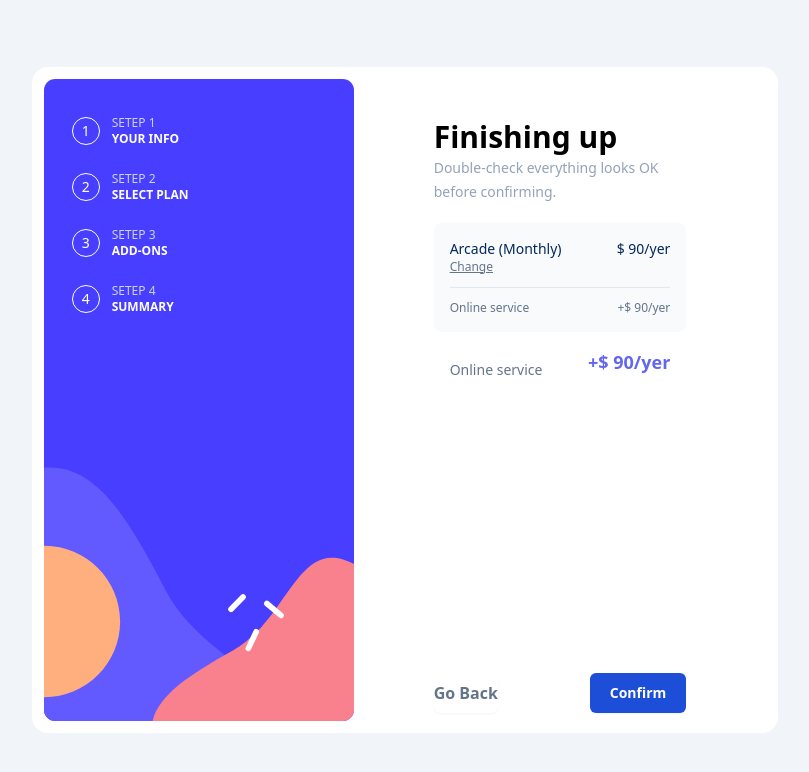
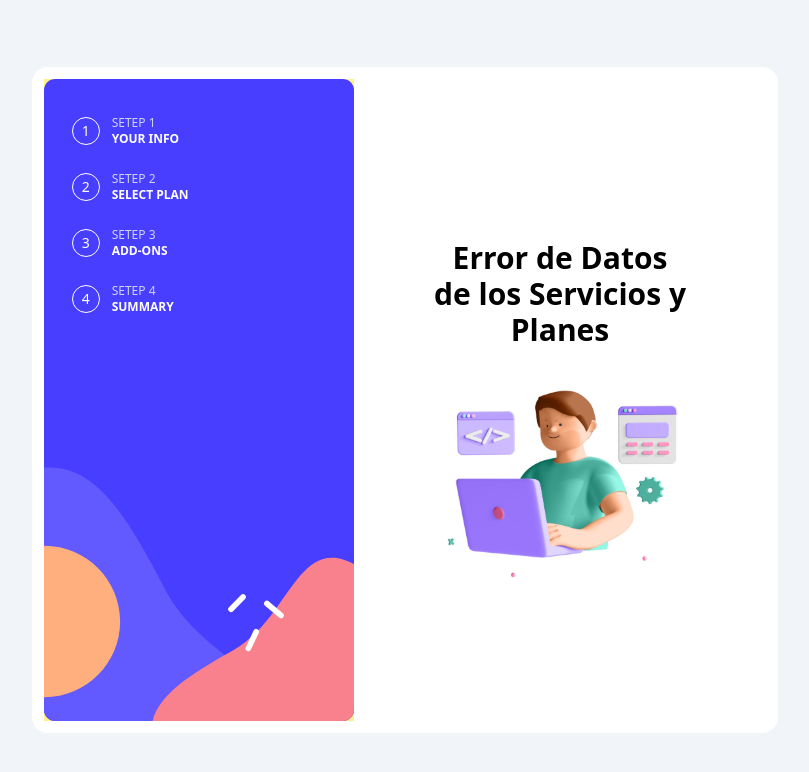
Before and after one commit to CarlosNaro/Multi-step-form-vuejs, a Vue app: page /summary in a window 1280 px wide. Shown: the top 772 px of the page, without its empty margins (235-1044 px from the left). Built offline with nearby package versions, Linux system fonts and the light colour scheme.

Commit message:
funcionalidades completadas

```diff
--- a/src/App.vue
+++ b/src/App.vue
@@ -18,20 +18,20 @@ onMounted(() => {
   window.addEventListener("resize", updateWindowSize);
 });
 
-window.addEventListener('beforeunload', function (event:any) {
+window.addEventListener('beforeunload', function () {
   localStorage.clear();
 });
 </script>
 
 <template>
-  <div class="flex md:items-center md:justify-center h-screen  bg-slate-100">
-    <div class=" flex md:bg-white  md:w-7/12  md:h-5/6 rounded-2xl md:p-3   ">
-      <div class="  h-min md:h-auto  w-auto absolute md:relative z-10 " >
-        <Side-Bar v-if="screenWidth > 768" />
-        <Navbar class="" v-if="screenWidth < 768" />
+  <div class="flex   md:items-center md:justify-center h-screen  bg-slate-100 ">
 
+    <div  class=" flex  md:bg-white md:w-11/12 md:h-5/6  lg:w-10/12 lg:h-4/6 xl:w-7/12 xl:h-5/6 2xl:w-4/12 2xl:h-4/6     rounded-2xl md:p-3 ">
+      <div class="  h-min md:h-auto w-full md:w-auto bg-yellow-200  absolute md:relative z-10 " >
+        <Side-Bar class=" hidden md:block  "  />
+        <Navbar  class=" md:hidden " />
       </div>
-      <div class="flex-1  absolute md:relative sm:px-1  md:px-5 lg:px-16 md:pt-10  overflow-y-auto custom-scrollbar   " >
+      <div class="flex-1  w-full absolute md:relative sm:px-1  md:px-5 lg:px-16 md:pt-10  overflow-y-auto custom-scrollbar   " >
         <router-view  />
       </div>
 
--- /dev/null
+++ b/src/components/AlertError.vue
@@ -0,0 +1,15 @@
+<script setup lang="ts">
+
+
+</script>
+
+<template>
+  <div class="flex flex-col  md:justify-center md:items-center  md:h-full    rounded-lg   ">
+    <div class=" flex justify-center items-center flex-col  text-center  mt-24 p-8 md:p-0 md:mt-0 z-20 bg-white    mx-4  rounded-lg ">
+      <h1 class="text-xl md:text-3xl font-bold">Error de Datos de los Servicios y Planes </h1>
+      <img class=" 2xl:w-3/6   " src="../assets/error.jpg " alt="">
+    </div>
+
+
+  </div>
+</template>
--- a/src/components/Navbar.vue
+++ b/src/components/Navbar.vue
@@ -15,8 +15,8 @@ const ListRouter = computed(() => router.options.routes);
 // console.log(" LISTA DE RUTAS ", ListRouter.value);
 </script>
 <template>
-  <nav class="   " >
-    <div class="flex justify-center mt-8 absolute w-full">
+  <nav >
+    <div class="flex justify-center    mt-8 absolute w-full">
       <router-link
         v-for="(index, item) in ListRouter"
         :key="item"
--- a/src/components/SelectPlan.vue
+++ b/src/components/SelectPlan.vue
@@ -24,8 +24,11 @@ const sendData = () => {
     return;
   }
   setItem("Plan", selectedPlan.value);
+  route.push("/add",)
+};
 
-  route.push("/add",)
+const preview = () => {
+  route.push("/");
 };
 
 watch(isToggle, () => {
@@ -95,6 +98,7 @@ watch(isToggle, () => {
 
     <footer class="footer-button flex justify-between p-4 md:py-2 bg-white">
       <button
+      @click="preview"
         class="flex rounded-md py-2 text-md text-slate-500 hover:text-indigo-950 font-semibold shadow-sm"
       >
         Go Back
--- a/src/components/Summary.vue
+++ b/src/components/Summary.vue
@@ -1,18 +1,58 @@
 <script setup lang="ts">
-import {ref} from "vue"
-import Final from './Final.vue';
-import { IMenuAddOns } from "../models/IModel";
+import { ref, onMounted } from "vue";
+import Final from "./Final.vue";
+import AlertError from "./AlertError.vue";
+import { IPlanSummary, IMenu, IMenuAddOns } from "../models/IModel";
+import { getItem } from "../action/localStorage";
+import { useRouter } from "vue-router";
 
+const isFinal = ref(false);
+const service = getItem("services");
+const plan = getItem("Plan") as IMenu;
+const route = useRouter();
+const isAlertError = ref(false);
 
+const modelPlan = ref<IPlanSummary>({
+  name: plan?.name,
+  price: plan?.price,
+  time: plan?.time,
+  label: plan?.time == "mo" ? "Monthly" : "Yearly",
+});
 
-const isFinal = ref(false)
+const sumServicePrices = service?.reduce(
+  (total: number, objeto: IMenuAddOns) => {
+    total += objeto.price;
+    return total;
+  },
+  0
+);
 
+const total = ref(sumServicePrices + modelPlan.value.price);
+
+const preview = () => {
+  route.push("/add");
+};
+
+const modelFinal = () => {
+  if (total) isFinal.value = true;
+  return;
+};
+
+onMounted(() => {
+  if (service == null || plan == null) {
+    isAlertError.value = true;
+  }
+});
 </script>
 
 <template>
-<Final v-if="isFinal"/>
+  <Final v-if="isFinal" />
+  <AlertError v-if="isAlertError" />
 
-  <div class="flex flex-col justify-between h-screen md:h-full rounded-lg">
+  <div
+    v-if="!isAlertError"
+    class="flex flex-col justify-between h-screen md:h-full rounded-lg"
+  >
     <div class="mt-24 p-8 md:p-0 md:mt-0 z-20 bg-white mx-4 rounded-lg">
       <h1 class="text-xl md:text-3xl font-bold">Finishing up</h1>
 
@@ -25,40 +65,49 @@ const isFinal = ref(false)
       <div class="bg-slate-50 rounded-lg p-4">
         <div class="flex flex-col mb-3">
           <div class="flex justify-between text-[#02295A] font-medium text-sm">
-            <span> Arcade (Monthly) </span>
-            <span> $ 90/yer</span>
+            <span> {{ modelPlan.name }}( {{ modelPlan.label }} )</span>
+            <span> ${{ modelPlan.price }}/{{ modelPlan.time }}</span>
           </div>
-          <router-link to="#" class="text-slate-500 text-xs underline"
+          <router-link
+            to="/select"
+            class="text-slate-500 text-xs underline hover:text-indigo-500"
             >Change</router-link
           >
         </div>
+
         <hr />
-        <div class="flex justify-between text-slate-500 text-xs mt-3">
-          <span> Online service </span>
-          <span> +$ 90/yer</span>
+
+        <div
+          v-for="(item, index) in service"
+          :key="index"
+          class="flex justify-between text-slate-500 text-xs mt-3"
+        >
+          <span>{{ item.title }}</span>
+          <span> +${{ item.price }}/{{ item.time }}</span>
         </div>
       </div>
-      <div class="flex justify-between p-4 ">
-        <span class=" text-slate-500 text-sm mt-3" >  Online service </span>
-        <span  class=" text-indigo-500 font-bold  medium text-lg " > +$ 90/yer</span>
+      <div class="flex justify-between p-4">
+        <span class="text-slate-500 text-sm mt-3"> Online service </span>
+        <span class="text-indigo-500 font-bold medium text-lg">
+          +${{ total }}/{{ modelPlan.time }}
+        </span>
       </div>
     </div>
 
-    <footer class="footer-button flex justify-between  p-4  md:py-2   bg-white">
+    <footer class="footer-button flex justify-between p-4 md:py-2 bg-white">
       <button
-
-        class="flex rounded-md  py-2 text-md text-slate-500  hover:text-indigo-950 font-semibold shadow-sm   "
+        @click="preview"
+        class="flex rounded-md py-2 text-md text-slate-500 hover:text-indigo-950 font-semibold shadow-sm"
       >
         Go Back
       </button>
 
       <button
-        class="flex rounded-md bg-blue-700 px-5 py-2 text-sm font-semibold leading-6 text-white shadow-sm hover:bg-blue-500  focus-visible:outline focus-visible:outline-2 focus-visible:outline-offset-2 focus-visible:outline-indigo-950"
+        @click="modelFinal"
+        class="flex rounded-md bg-blue-700 px-5 py-2 text-sm font-semibold leading-6 text-white shadow-sm hover:bg-blue-500 focus-visible:outline focus-visible:outline-2 focus-visible:outline-offset-2 focus-visible:outline-indigo-950"
       >
         Confirm
       </button>
     </footer>
-
-
   </div>
 </template>
--- a/src/components/Toggle.vue
+++ b/src/components/Toggle.vue
@@ -19,7 +19,6 @@ const value = computed({
 const confirmCancel = () => {
   value.value = !value.value;
   localStorage.removeItem("Plan")
-  // emit(valor);
 };
 </script>
 <template>
--- a/src/data/MenuAdd_Ons.ts
+++ b/src/data/MenuAdd_Ons.ts
@@ -7,7 +7,8 @@ export const menuAdd_Ons = [
         price01: 1,
         price02: 10,
         time01:"mo",
-        time02:"yr"
+        time02:"yr",
+        checked: false
     },
     {
         id:2,
@@ -16,7 +17,8 @@ export const menuAdd_Ons = [
         price01: 2,
         price02: 20,
         time01:"mo",
-        time02:"yr"
+        time02:"yr",
+        checked: false
     },
     {
         id:3,
@@ -25,6 +27,7 @@ export const menuAdd_Ons = [
         price01: 2,
         price02: 20,
         time01:"mo",
-        time02:"yr"
+        time02:"yr",
+        checked: false
     }
 ]
--- a/src/store/addOnsStor.ts
+++ b/src/store/addOnsStor.ts
@@ -12,10 +12,10 @@ export default function useStoreAddOns() {
     const getAddOns = ()=> state.AddOns
     const setAddOns = ()=>{
         state.AddOns = menuAdd_Ons.map((item)=>{
-            const { id,title,subTitle } = item
+            const { id,title,subTitle,checked } = item
             const price = isToggle.value ? item.price02 : item.price01
             const time = isToggle.value ? item.time02 : item.time01
-            return { id,title,subTitle, price, time }
+            return { id,title,subTitle, price, time, checked }
         })
     }
 
```
Also changed, not shown: src/components/AddOns.vue (+52 -20 lines), src/models/IModel.ts (+8 -0 lines), src/assets/error.jpg (added).
